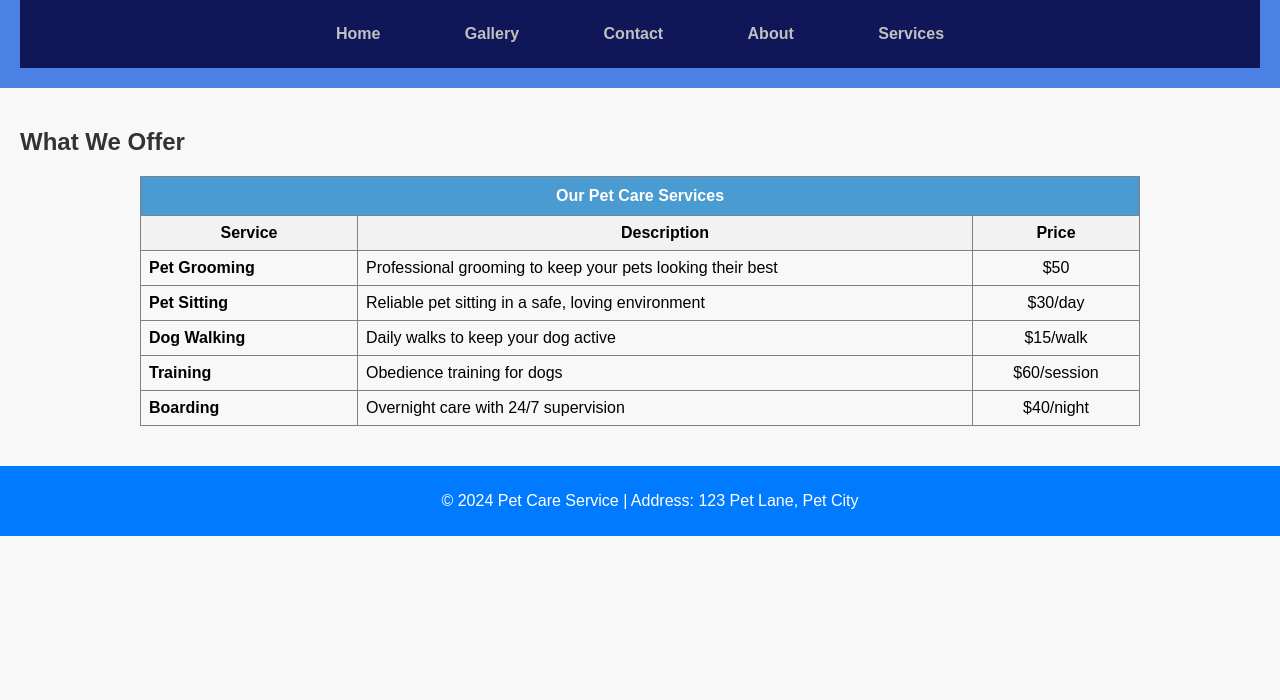
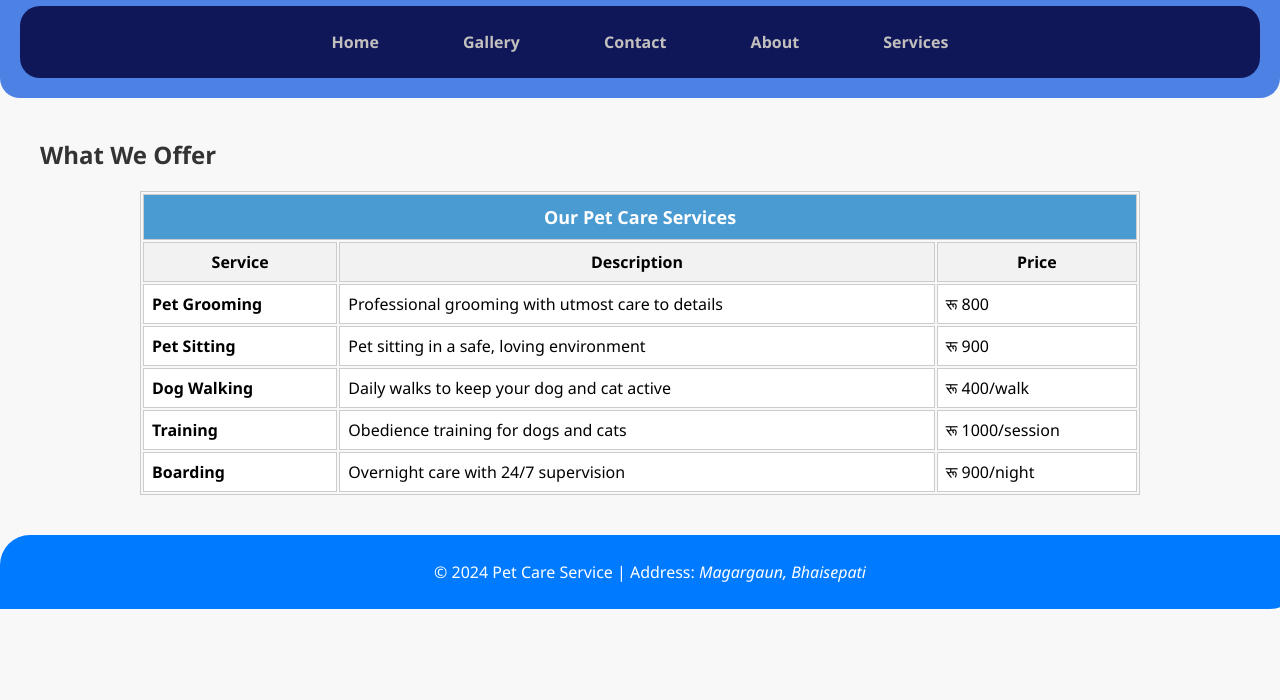
Before and after one commit to ChelseyStha/itassessment2025, a plain HTML site: page services.html in a window 1280 px wide. Shown: the part 100-800 px from the top of the page. Drawn offline with Linux system fonts and the light colour scheme.

Commit message:
New adjustments to code ie header and footer

```diff
--- a/script.js
+++ b/script.js
@@ -12,7 +12,7 @@ function showSlides() {
     setTimeout(showSlides, 3000); // Change slide every 3 seconds
 }
 
-// Function to change slides when clicking next/prev
+
 function plusSlides(n) {
     slideIndex += n;
     if (slideIndex > slides.length) {slideIndex = 1}
--- a/services.html
+++ b/services.html
@@ -20,48 +20,46 @@
 
     <main>
         <h2>What We Offer</h2>
-        <table border="1" style="width: 1000px; margin: 20px auto; border-collapse: collapse;">
+        <table>
             <tr>
-                <th colspan="3" style="background-color: #4a9bd1; color: white; padding: 10px;">
-                    Our Pet Care Services
-                </th>
-            </tr>
-            <tr style="background-color: #f2f2f2;">
-                <th style="padding: 8px; width: 200px;">Service</th>
-                <th style="padding: 8px;">Description</th>
-                <th style="padding: 8px; width: 150px;">Price</th>
+                <th colspan="3">Our Pet Care Services</th>
             </tr>
             <tr>
-                <td style="padding: 8px;"><strong>Pet Grooming</strong></td>
-                <td style="padding: 8px;">Professional grooming to keep your pets looking their best</td>
-                <td style="padding: 8px; text-align: center;">$50</td>
+                <th>Service</th>
+                <th>Description</th>
+                <th>Price</th>
             </tr>
             <tr>
-                <td style="padding: 8px;"><strong>Pet Sitting</strong></td>
-                <td style="padding: 8px;">Reliable pet sitting in a safe, loving environment</td>
-                <td style="padding: 8px; text-align: center;">$30/day</td>
-            </tr>
-            <!-- Add more rows following the same pattern -->
-            <tr>
-                <td style="padding: 8px;"><strong>Dog Walking</strong></td>
-                <td style="padding: 8px;">Daily walks to keep your dog active</td>
-                <td style="padding: 8px; text-align: center;">$15/walk</td>
+                <td><strong>Pet Grooming</strong></td>
+                <td>Professional grooming with utmost care to details</td>
+                <td>रू 800</td>
             </tr>
             <tr>
-                <td style="padding: 8px;"><strong>Training</strong></td>
-                <td style="padding: 8px;">Obedience training for dogs</td>
-                <td style="padding: 8px; text-align: center;">$60/session</td>
+                <td><strong>Pet Sitting</strong></td>
+                <td>Pet sitting in a safe, loving environment</td>
+                <td>रू 900</td>
             </tr>
             <tr>
-                <td style="padding: 8px;"><strong>Boarding</strong></td>
-                <td style="padding: 8px;">Overnight care with 24/7 supervision</td>
-                <td style="padding: 8px; text-align: center;">$40/night</td>
+                <td><strong>Dog Walking</strong></td>
+                <td>Daily walks to keep your dog and cat active</td>
+                <td>रू 400/walk</td>
+            </tr>
+            <tr>
+                <td><strong>Training</strong></td>
+                <td>Obedience training for dogs and cats</td>
+                <td>रू 1000/session</td>
+            </tr>
+            <tr>
+                <td><strong>Boarding</strong></td>
+                <td>Overnight care with 24/7 supervision</td>
+                <td>रू 900/night</td>
             </tr>
         </table>
     </main>
 
+
     <footer>
-        <p>&copy; 2024 Pet Care Service | Address: 123 Pet Lane, Pet City</p>
+        <p> © 2024 Pet Care Service | Address: <em> Magargaun, Bhaisepati </em></p>
     </footer>
 </body>
 </html>
--- a/style.css
+++ b/style.css
@@ -1,96 +1,110 @@
-/* General Styles */
+
 body {
-    background-color: #f8f8f8; /* Light background color */
-    font-family: Arial, sans-serif; /* Font family */
-    margin: 0; /* Remove default margin */
-    padding: 0; /* Remove default padding */
+    background-color: #f8f8f8;
+    font-family:'Segoe UI', Tahoma, Geneva, Verdana, sans-serif;
+    margin: 0;
+    padding: 0;
 }
 
 header {
-    background-color: #4c81e4; /* Header background color */
-    color: rgb(197, 197, 197); /* Header text color */
-    padding: 20px; /* Padding around header */
-    text-align: center; /* Center align text */
+    background-color: rgb(77, 129, 227);
+    color: rgb(197, 197, 197);
+    padding: 20px;
+    text-align: center;
+    border-radius: 20px;
 }
 
 nav {
-    background-color: #101758;
+    background-color: rgb(16, 23, 88);
     padding: 15px 0;
     text-align: center;
+    border-radius: 20px;
 }
 
 .nav-link {
     color: rgb(194, 191, 191);
     text-decoration: none;
     font-weight: bold;
-    padding: 10px 25px;  /* Increased horizontal padding */
-    margin: 0 15px;      /* Space between links */
-    display: inline-block; /* Allows padding/margin to work */
+    padding: 10px 25px 10px 25px;
+    margin: 0px 15px 0px 15px;
+    display: inline-block;
     border-radius: 30px;
-    transition: background-color 0.3s;
+    transition: background-color 0.5s;
 }
 
 .nav-link:hover {
-    background-color: #4a9bd1;
+    background-color: rgb(77, 129, 227);
 }
 
 
 
 
 
-/* Main Content Styles */
+/* Main */
 main {
-    padding: 20px; /* Padding around main content */
+    padding: 20px;
 }
 
 h1, h2 {
-    color: #333; /* Dark text color for headings */
+    color: rgb(51, 51, 51);
+
 }
 
 h2 {
-    margin-top: 20px; /* Space above subheadings */
+    margin-top: 20px;
+    margin-left: 20px ;
 }
 
 /* Form Styles */
 form {
-    display: flex; /* Use flexbox for form layout */
-    flex-direction: column; /* Stack form elements vertically */
-    max-width: 400px; /* Max width for the form */
-    margin: auto; /* Center the form */
+    width: 500px;
+    margin-left: auto;
+    margin-right: auto;
+    margin-top: 20px;
+    padding: 20px;
+    background-color: #ffffff;
+    border: 1px solid #ccc;
+    border-radius: 10px;
 }
 
 label {
-    margin-top: 10px; /* Space above labels */
+    margin-top: 15px;
+    margin-bottom: 5px;
+    font-weight: bold;
+    color: #333333;
+    font-size: 14px;
 }
 
 input[type="text"],
 input[type="email"],
 textarea {
-    padding: 10px; /* Padding inside input fields */
-    border: 1px solid #ccc; /* Border for input fields */
-    border-radius: 4px; /* Rounded corners */
+    width: 460px;
+    padding: 10px;
+    border: 1px solid #ccc;
+    border-radius: 6px;
+    font-size: 14px;
+    margin-bottom: 15px;
 }
 
 button {
-    margin-top: 10px; /* Space above button */
-    padding: 10px; /* Padding inside button */
-    background-color: #007BFF; /* Button background color */
-    color: white; /* Button text color */
-    border: none; /* Remove border */
-    border-radius: 4px; /* Rounded corners */
-    cursor: pointer; /* Pointer cursor on hover */
+    margin-top: 10px;
+    padding: 10px;
+    background-color: #007BFF;
+    color: white;
+    border: none;
+    border-radius: 4px;
+
 }
 
 button:hover {
-    background-color: #0056b3; /* Darker blue on hover */
+    background-color: #0056b3;
 }
 
-/* Gallery Styles */
+/* Gallery*/
 .gallery {
-    display: block; /* Use block display for the gallery */
-    margin: 20px auto; /* Center the gallery */
-    max-width: 800px; /* Set a max width for the gallery */
-}
+
+    margin: 20px auto;
+    max-width: 800px; }
 
 .gallery img {
     width: 100%; /* Make images responsive */
@@ -100,15 +114,16 @@ button:hover {
 
 /* Footer Styles */
 footer {
-    text-align: center; /* Center align footer text */
-    padding: 10px; /* Padding around footer */
-    background-color: #007BFF; /* Footer background color */
-    color: white; /* Footer text color */
-    position: relative; /* Position relative for footer */
-    bottom: 0; /* Align to bottom */
-    width: 100%; /* Full width */
+    text-align: center;
+    padding: 10px;
+    background-color: rgb(0, 123, 255);
+    color: white;
+    position: relative;
+    bottom: 0;
+    width: 100%;
+    border-radius: 30px 0px 30px 0px;
 }
-/* Add to style.css */
+
 .slider {
     width: 800px;
     height: 400px;
@@ -134,3 +149,34 @@ footer {
     height: 400px;
     object-fit: cover;
 }
+table {
+    width: 1000px;
+    margin-left: auto;
+    margin-right: auto;
+    margin-top: 20px;
+    margin-bottom: 20px;
+    border: 1px solid #cccccc;
+}
+
+th {
+    padding: 8px;
+    background-color: #f2f2f2;
+    color: #000000;
+    font-size: 16px;
+    border: 1px solid #cccccc;
+}
+
+th[colspan="3"] {
+    background-color: #4a9bd1;
+    color: white;
+    font-size: 18px;
+    padding: 10px;
+}
+
+td {
+    padding: 8px;
+    font-size: 16px;
+    background-color: #ffffff;
+    border: 1px solid #cccccc;
+    text-align: left;
+}
```
Also changed, not shown: about.html (+4 -6 lines), contact.html (+4 -4 lines), gallery.html (+1 -1 lines), index.html (+7 -6 lines).
